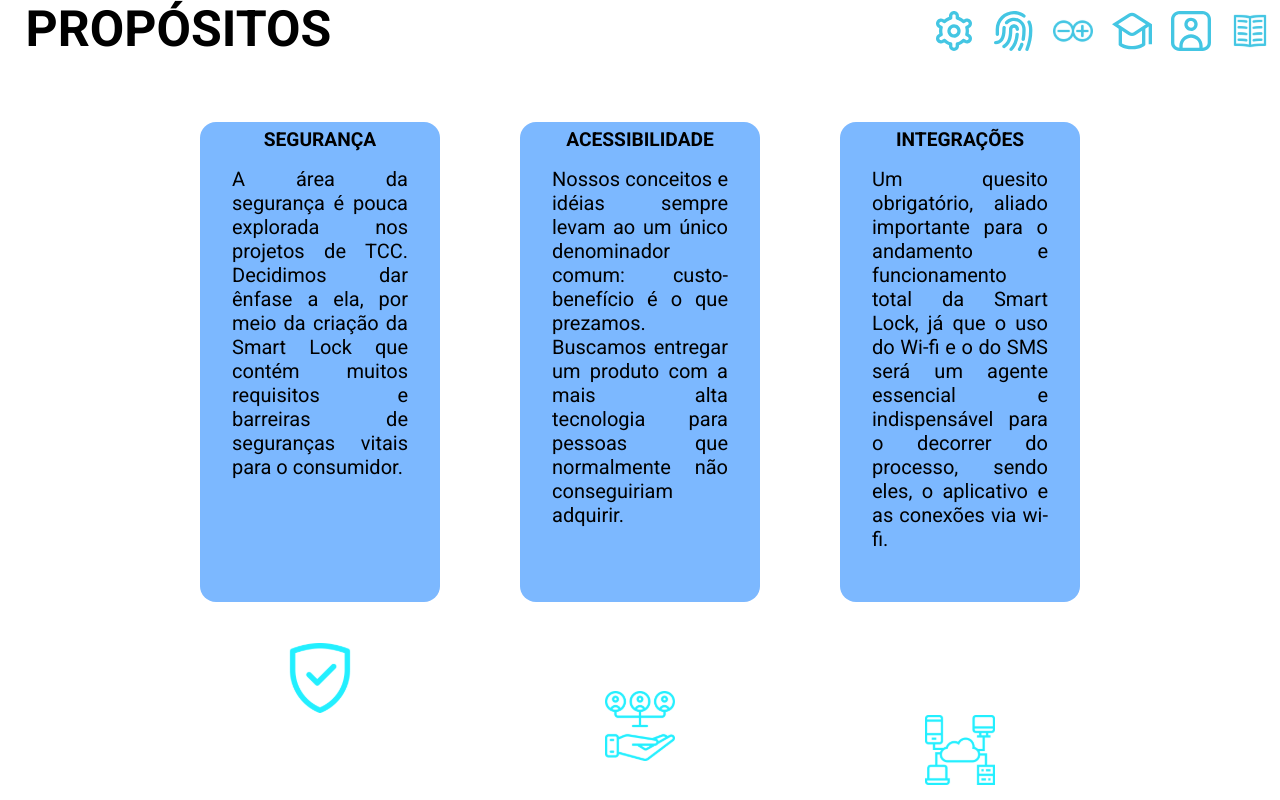
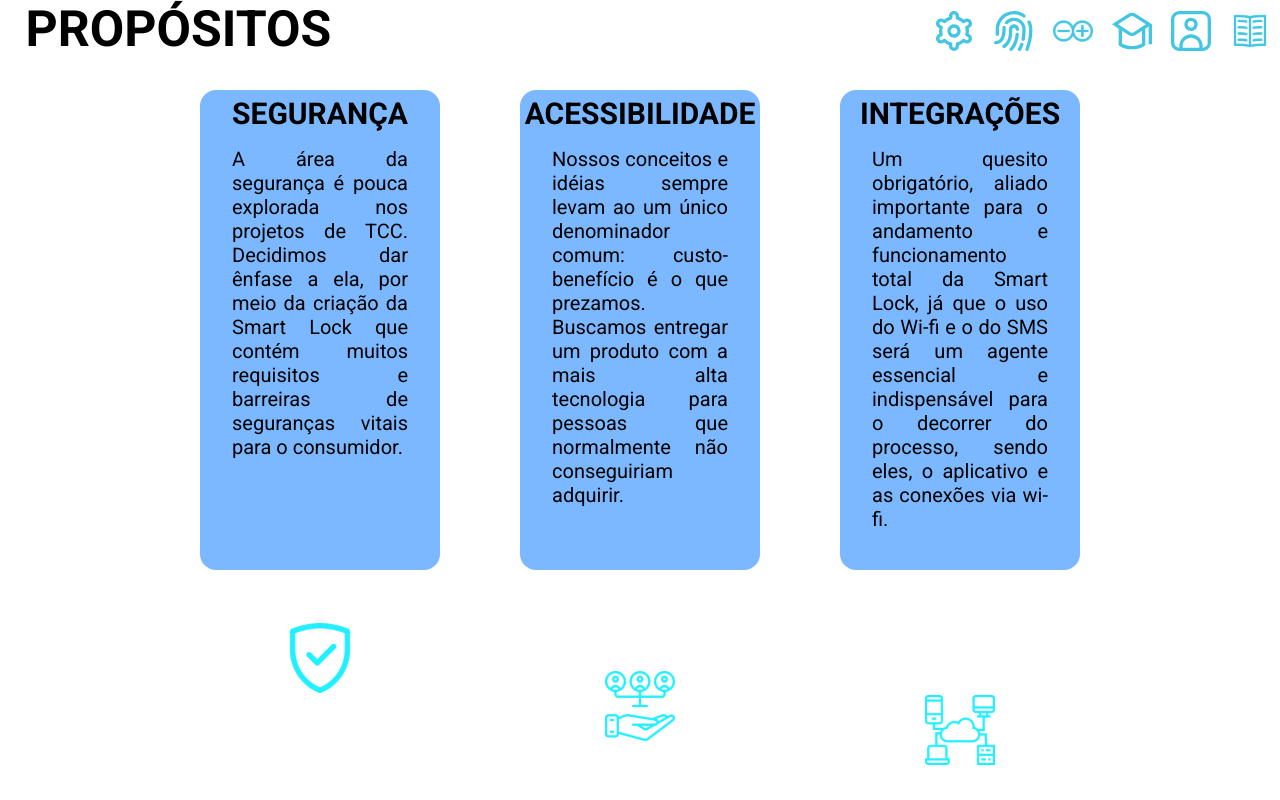
Before and after one commit to Rip-V4SH/smart_lock, a React (Vite) app: page /proposito in a window 1280 px wide. Built offline with nearby package versions, Linux system fonts and the light colour scheme.

Commit message:
arrumei uns bagulhetes

```diff
--- a/src/pages/Criadores.styles.js
+++ b/src/pages/Criadores.styles.js
@@ -20,9 +20,8 @@ export const CardsContainer3 = styled.div`
     div {
         background: ${props => props.theme.barraBackground};
         color: ${props => props.theme.white};
-        padding: 2%;
+        padding: 20%;
         width: 25vh;
-        height: auto;
         margin: 0vh 2vh 0vh 2vh;
         text-align: center;
         border-radius: 2vh;
@@ -35,6 +34,11 @@ export const CardsContainer3 = styled.div`
         h2 {
             background-color: ${props => props.theme.white};
             color: ${props => props.theme.black};
+            border-radius: 2rem;
+        }
+        button {
+            border: 0;
+            background: ${props => props.theme.barraBackground};
             border-radius: 2rem;
         }
         @media (min-width: 768px) {
--- a/src/pages/Feedback.styles.js
+++ b/src/pages/Feedback.styles.js
@@ -132,7 +132,7 @@ export const FeedbackContainer = styled.div`
         color: ${props => props.theme.black};
         display: flex;
         width: 90%;
-        padding-bottom: 70%;
+        padding-bottom: 55%;
         margin-left: 5%;
         border-radius: 2vh;
         border: none;
--- a/src/pages/Projeto.styles.js
+++ b/src/pages/Projeto.styles.js
@@ -75,7 +75,7 @@ export const ImageBox2 = styled.div`
         color: ${props => props.theme.containerText};
         display: flex;
         text-align: center;
-        padding: 22%;
+        padding: 15%;
         border-radius: 2vh;
         display: none;
         @media (min-width: 768px) {
--- a/src/pages/Proposito.styles.js
+++ b/src/pages/Proposito.styles.js
@@ -8,23 +8,14 @@ export const CardContainer = styled.div`
         margin: 10%;
         text-align: center;
         border-radius: 2vh;
-        img {
-            height: 5vh;
-            width: 5vh;
-            margin-left: 87%;
-            margin-top: 2vh;
-            color: ${props => props.theme.eletricblue};
-        }
         p {
             margin-top: 2vh;
             text-align: justify;
         }
         @media(min-width: 768px) {
-<<<<<<< HEAD
             height: 60vh;
             width: 25vh;
             margin-inline: 2vh;
-=======
             margin: 0%;
             display: flex;
             flex-direction: column;
@@ -33,7 +24,6 @@ export const CardContainer = styled.div`
             padding-top: 2%;
             width: auto;
             height: 100%;
->>>>>>> 2885fba (finalizando)
             h2 {
                 font-size: 30px;
             }
@@ -59,7 +49,6 @@ export const DivCards = styled.div`
     @media(min-width: 768px) {
         display: flex;
         justify-content: center;
-<<<<<<< HEAD
         align-content: center;
     }
 `
@@ -73,9 +62,7 @@ export const BarraContainer = styled.div`
         height: 4vh;
         margin-top: 2%;
         margin-inline: 5.5%;
-=======
         gap: 6rem;
         padding-inline: 5%;
->>>>>>> 2885fba (finalizando)
     }
 `
```
